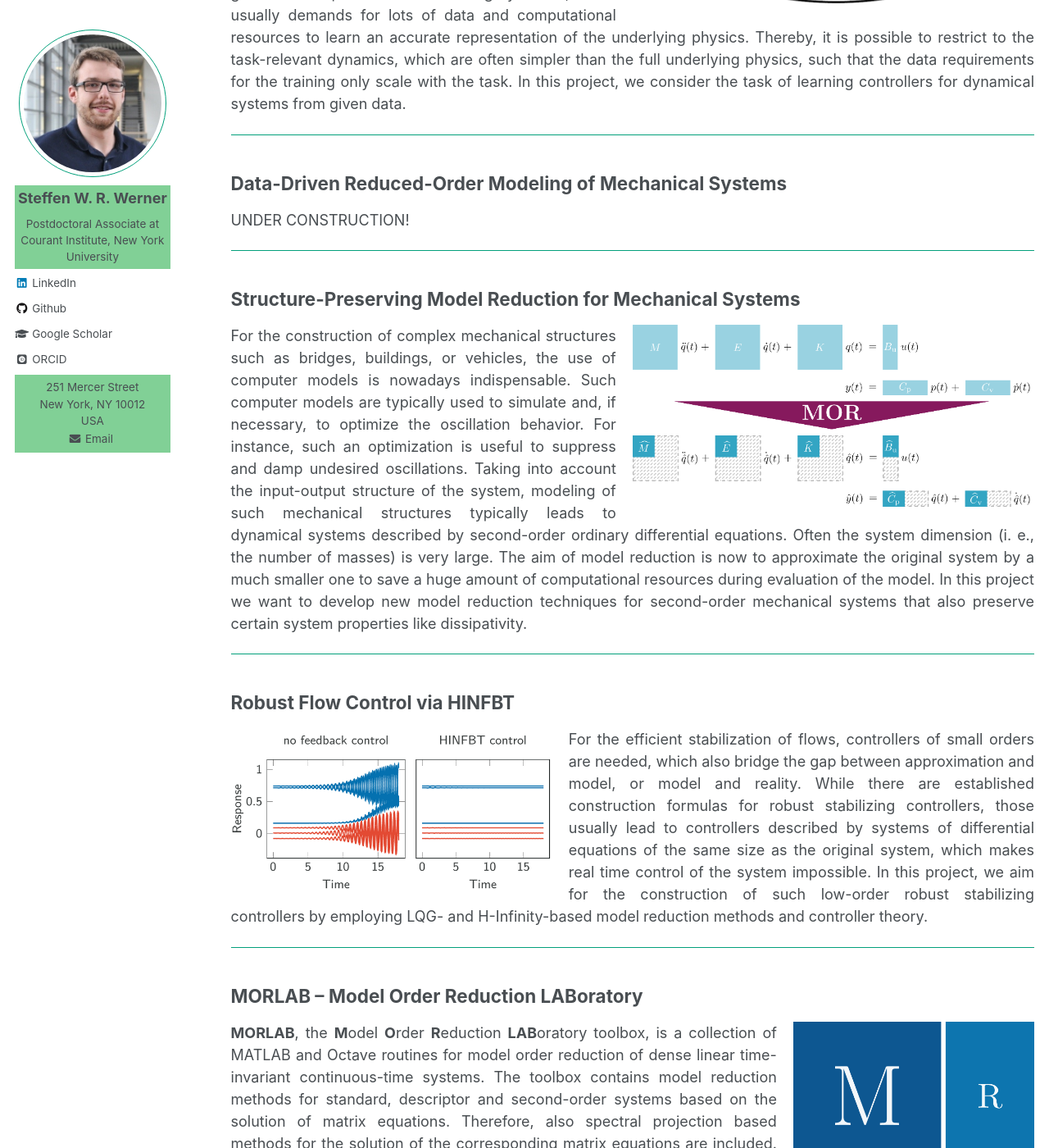
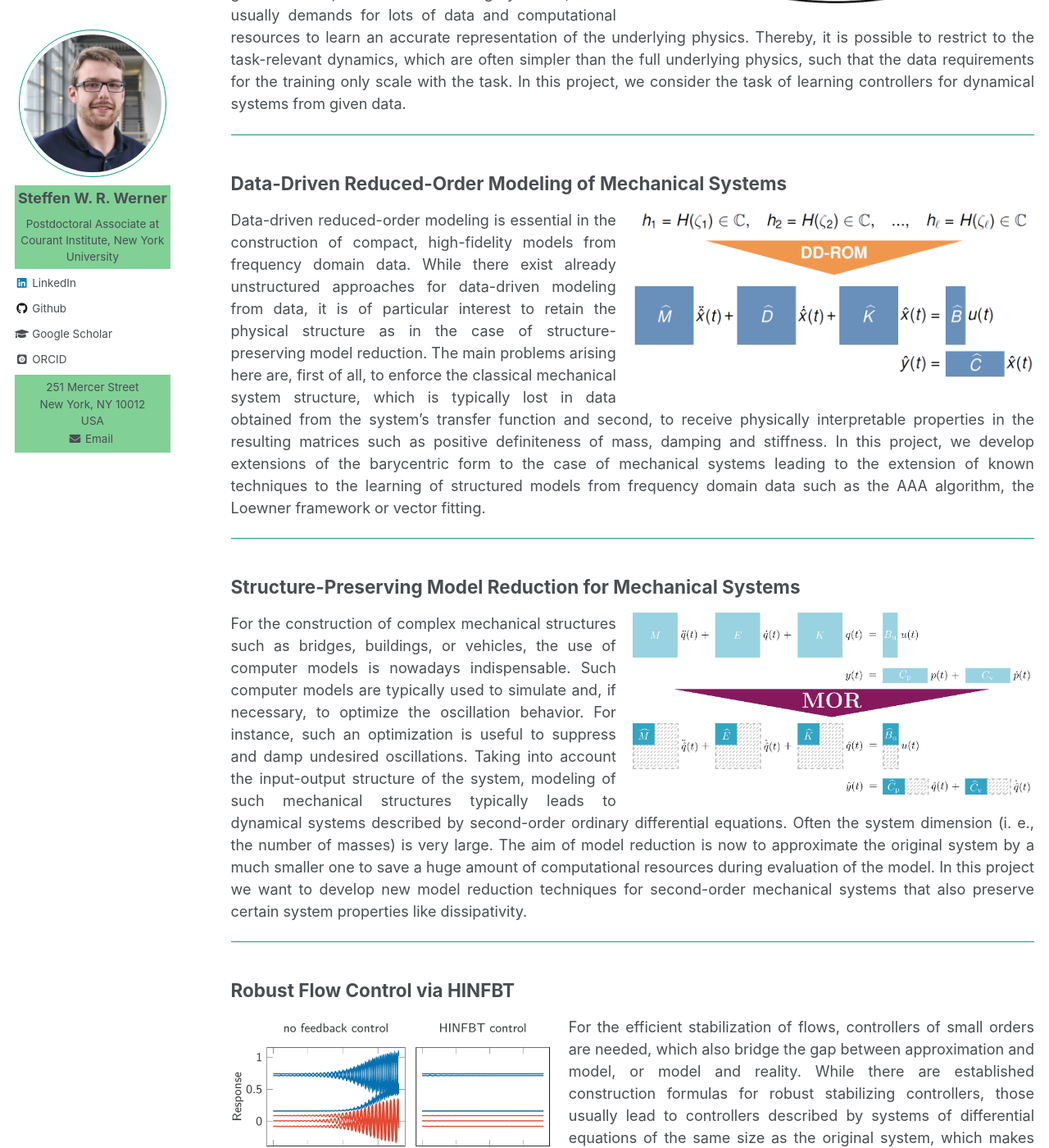
Before and after one commit to ninsteve/ninsteve.github.io, a Jekyll site: the page built from _pages/projects.md, in a window 1280 px wide and 1400 px high, scrolled down 575 px. Shown: the whole window at 82% size. Built offline with Jekyll 4.4.1, drawn with Linux system fonts in a browser that asks for light colours; some web fonts are replaced.

Commit message:
Added new picture and project description.

```diff
--- a/_pages/projects.md
+++ b/_pages/projects.md
@@ -46,7 +46,21 @@ systems from given data.
 ## Data-Driven Reduced-Order Modeling of Mechanical Systems ##
 
 <p class="text-block">
-UNDER CONSTRUCTION!
+<img class="projectpicddrom" src="/images/dd_rom.png"
+alt="Structured Data-Driven Reduced-Order Modeling">
+Data-driven reduced-order modeling is essential in the construction of compact,
+high-fidelity models from frequency domain data.
+While there exist already unstructured approaches for data-driven modeling from
+data, it is of particular interest to retain the physical structure as in the
+case of structure-preserving model reduction. The main problems arising here
+are, first of all, to enforce the classical mechanical system structure,
+which is typically lost in data obtained from the system’s transfer function
+and second, to receive physically interpretable properties in the resulting
+matrices such as positive definiteness of mass, damping and stiffness.
+In this project, we develop extensions of the barycentric form to the
+case of mechanical systems leading to the extension of known techniques to the
+learning of structured models from frequency domain data such as the
+AAA algorithm, the Loewner framework or vector fitting.
 </p>
 
 ---
--- a/_sass/_utilities.scss
+++ b/_sass/_utilities.scss
@@ -635,6 +635,22 @@ ol.start li:before, ol.continue li:before {
   }
 }
 
+.projectpicddrom {
+  display: block;
+  margin-bottom: 10px;
+  float: none;
+  max-width: 95%;
+  margin-left: auto;
+  margin-right: auto;
+
+  @include breakpoint($medium-wide) {
+    float: right;
+    max-width: 50%;
+    margin-left: 20px;
+    margin-right: 0px;
+  }
+}
+
 .projectpicsomor {
   display: block;
   margin-bottom: 10px;
```
Also changed, not shown: images/dd_rom.png (added).
